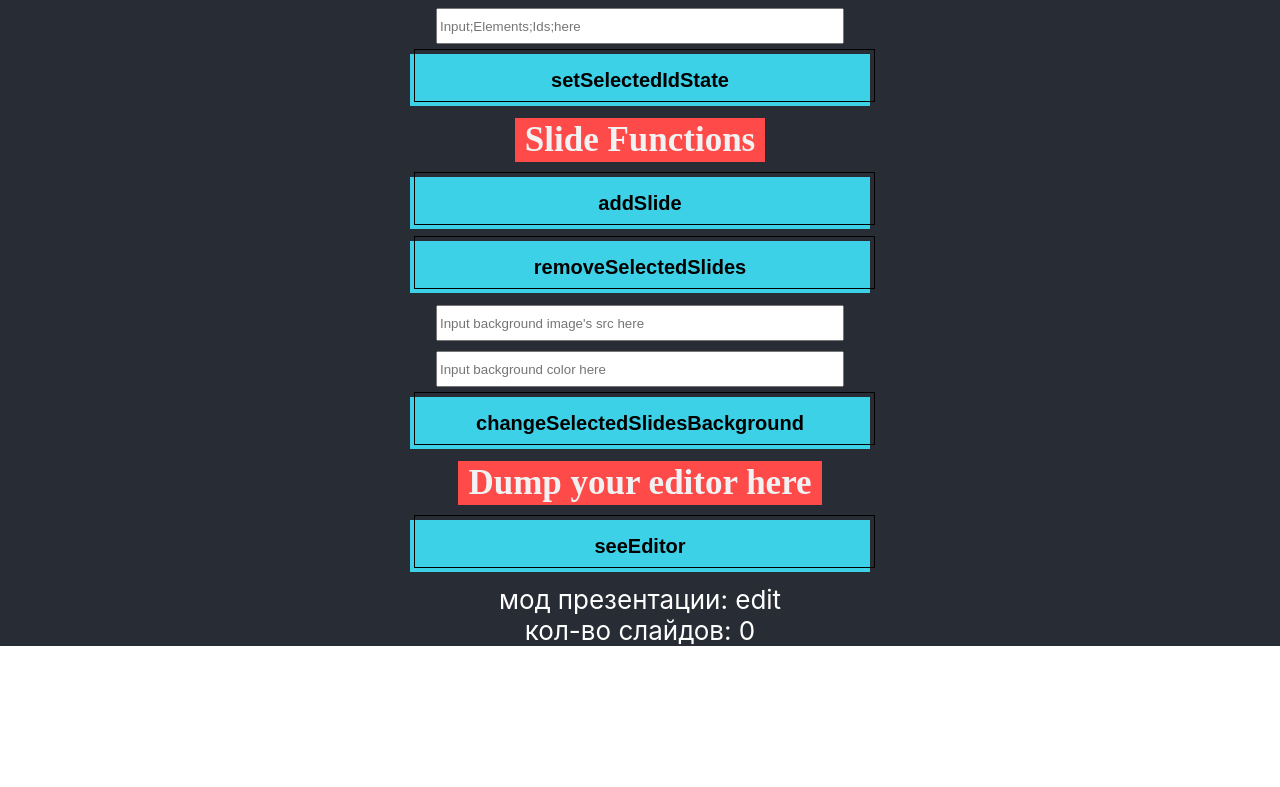
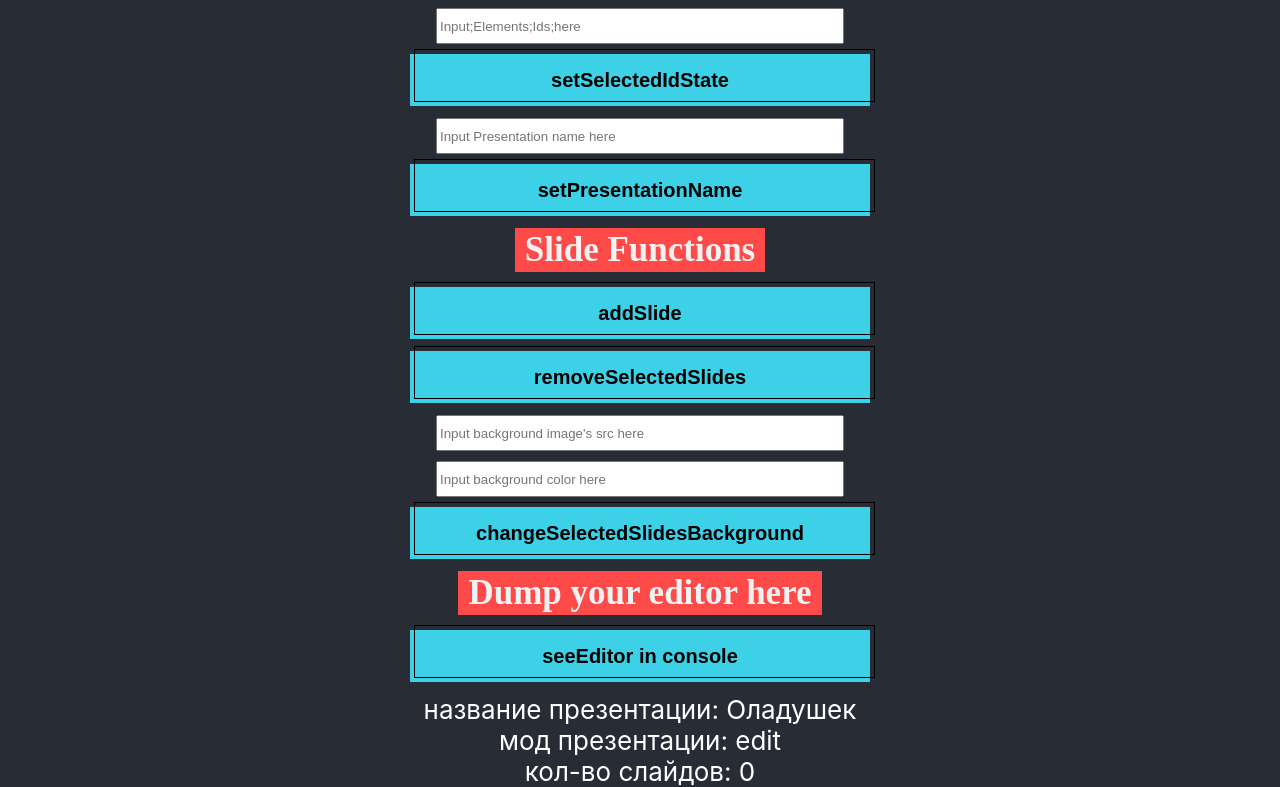
Before and after one commit to pklgn/project-os, a React (Create React App) app: page / in a window 1280 px wide. Shown: the part 692-1479 px from the top of the page. Before the commit the page ends 1338 px from the top, so only its background shows below. Built offline with nearby package versions, Linux system fonts and the light colour scheme.

Commit message:
фича: функция смены имени презентации

```diff
--- a/src/App.tsx
+++ b/src/App.tsx
@@ -2,7 +2,7 @@ import { SetStateAction, useState } from 'react';
 import logo from './assets/logos/logoMari.svg';
 import './App.css';
 import { initEditor } from './ts_model/model/initModelFunctions';
-import { setSelectedIdInEditor, togglePresentationMode } from './ts_model/model/editorActions';
+import { changePresentationName, setSelectedIdInEditor, togglePresentationMode } from './ts_model/model/editorActions';
 import { addSlide, changeSelectedSlidesBackground, deleteSelectedSlides } from './ts_model/model/slidesActions';
 import { undo, redo, keep } from './ts_model/model/historyActions';
 import { Slide } from './ts_model/model/types';
@@ -15,6 +15,8 @@ function App() {
 
   const [thirdInput, setSelectedSlidesImgSrc] = useState('');
   const [fourthInput, setSelectedSlidesBackgroundColor] = useState('');
+
+  const [fifthInput, setPresentationName] = useState('');
 
   const handleInputFirst = (event: { target: { value: SetStateAction<string>; }; }) => {
     setSelectedSlidesId(event.target.value);
@@ -30,6 +32,10 @@ function App() {
 
   const handleInputFourth = (event: { target: { value: SetStateAction<string>; }; }) => {
     setSelectedSlidesBackgroundColor(event.target.value);
+  };
+
+  const handleInputFifth = (event: { target: { value: SetStateAction<string>; }; }) => {
+    setPresentationName(event.target.value);
   };
 
   function undoState() {
@@ -68,6 +74,10 @@ function App() {
     setEditor(changeSelectedSlidesBackground(editor, imageSrc, color));
   }
 
+  function setNewPresentationName() {
+    setEditor(changePresentationName(editor, fifthInput));
+  }
+
   var slideAmount: number = -1;
 
   var listItems: any = editor.presentation.slidesList.map((slide: Slide) => {
@@ -96,6 +106,8 @@ function App() {
         <input className="type-2" type="text" placeholder="Input;Slides;Ids;here" onChange={handleInputFirst} />
         <input className="type-2" type="text" placeholder="Input;Elements;Ids;here" onChange={handleInputSecond} />
         <button className="button-53" onClick={setSelectedIdState}>setSelectedIdState</button>
+        <input className="type-2" type="text" placeholder="Input Presentation name here" onChange={handleInputFifth} />
+        <button className="button-53" onClick={setNewPresentationName}>setPresentationName</button>
 
 
         <div className="functiton-block">Slide Functions</div>
@@ -108,7 +120,8 @@ function App() {
 
         <div className="functiton-block">Dump your editor here</div>
 
-        <button className="button-53" onClick={() => console.log(editor)}>seeEditor</button>
+        <button className="button-53" onClick={() => console.log(editor)}>seeEditor in console</button>
+        <div>название презентации: {editor.presentation.name}</div>
         <div>мод презентации: {editor.mode}</div>
         <div>кол-во слайдов: {editor.presentation.slidesList.length}</div>
         <div className="editor-info">{listItems}</div>
--- a/src/ts_model/model/editorActions.ts
+++ b/src/ts_model/model/editorActions.ts
@@ -9,7 +9,17 @@ export function togglePresentationMode(editor: Editor): Editor {
     }
     return {
         ...editor,
-        mode
+        mode,
+    }
+}
+
+export function changePresentationName(editor: Editor, name: string): Editor {
+    return {
+        ...editor,
+        presentation: {
+            ...editor.presentation,
+            name,
+        }
     }
 }
 
```
Also changed, not shown: src/ts_model/model/actions.ts (+0 -11 lines).
